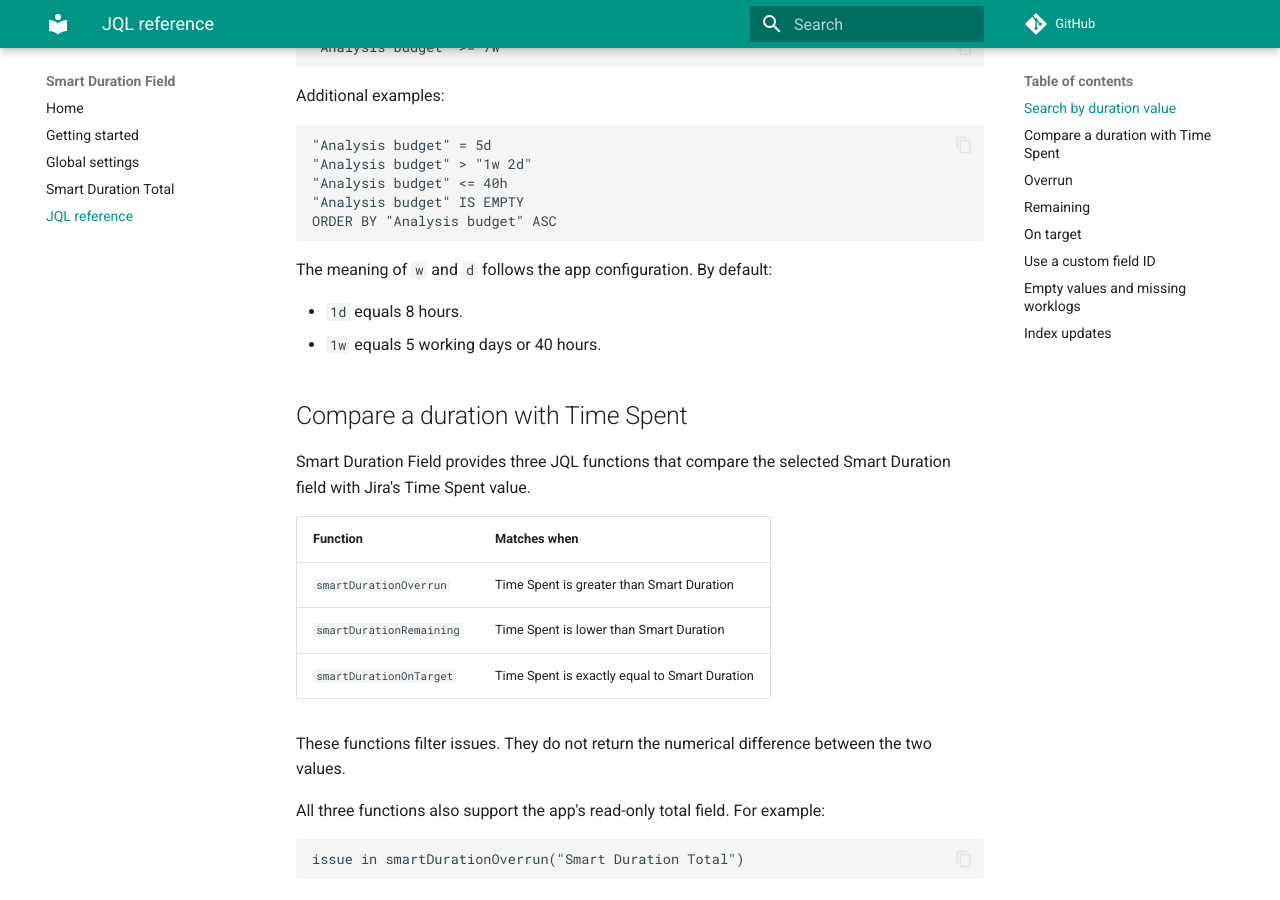
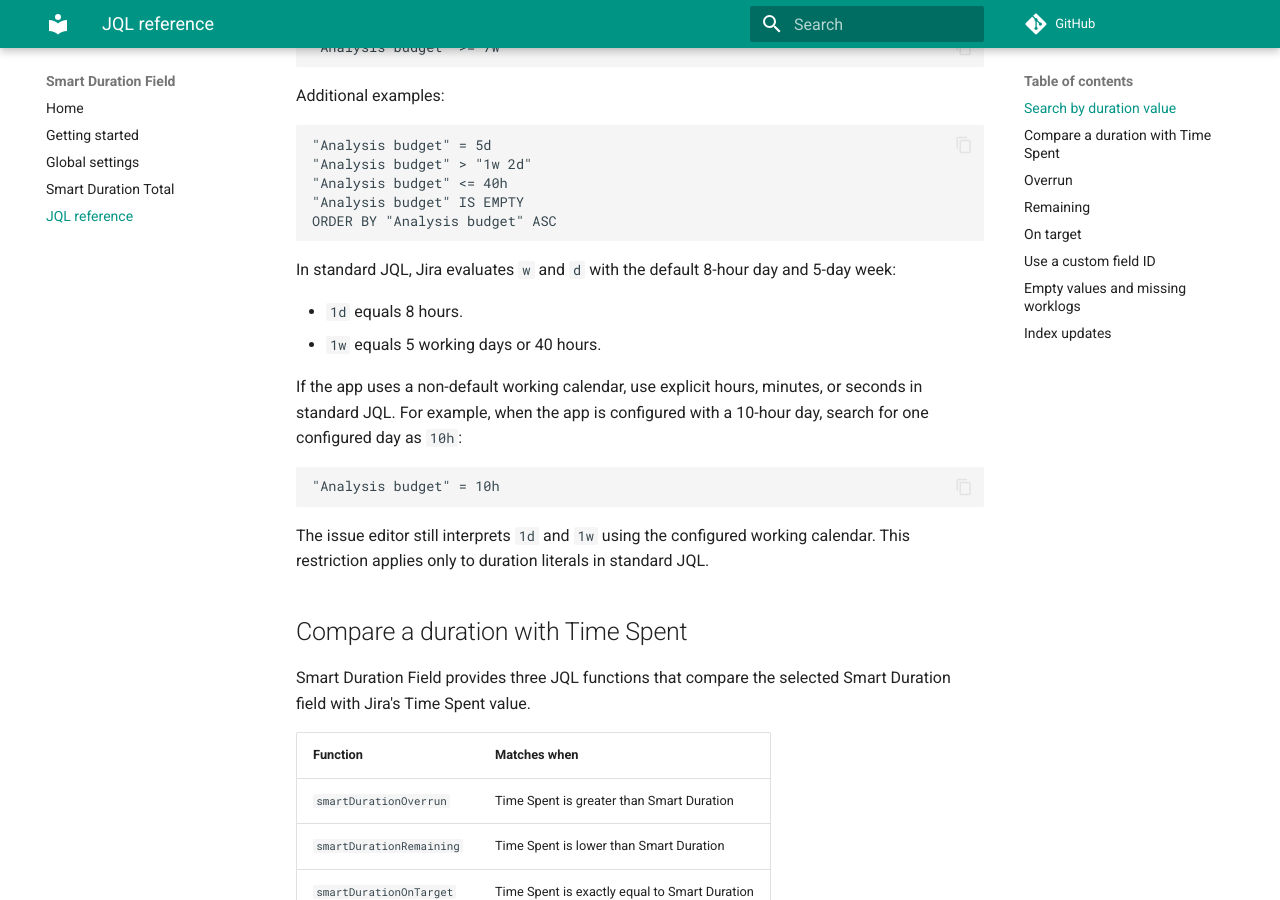
Before and after one commit to tmsm-apps/docs, an MkDocs documentation site: the page built from docs/jql.md, in a window 1280 px wide and 900 px high, scrolled down 336 px. Built offline with MkDocs 1.6.1 and Material for MkDocs 9.7.7, drawn with Linux system fonts in a browser that asks for light colours; comment, search, counter and statistics services are not loaded.

Commit message:
Clarify configured calendar behavior

````diff
--- a/docs/jql.md
+++ b/docs/jql.md
@@ -20,10 +20,22 @@ Additional examples:
 ORDER BY "Analysis budget" ASC
 ```
 
-The meaning of `w` and `d` follows the app configuration. By default:
+In standard JQL, Jira evaluates `w` and `d` with the default 8-hour day and
+5-day week:
 
 - `1d` equals 8 hours.
 - `1w` equals 5 working days or 40 hours.
+
+If the app uses a non-default working calendar, use explicit hours, minutes, or
+seconds in standard JQL. For example, when the app is configured with a 10-hour
+day, search for one configured day as `10h`:
+
+```jql
+"Analysis budget" = 10h
+```
+
+The issue editor still interprets `1d` and `1w` using the configured working
+calendar. This restriction applies only to duration literals in standard JQL.
 
 ## Compare a duration with Time Spent
 
````
Also changed, not shown: docs/settings.md (+5 -1 lines).
